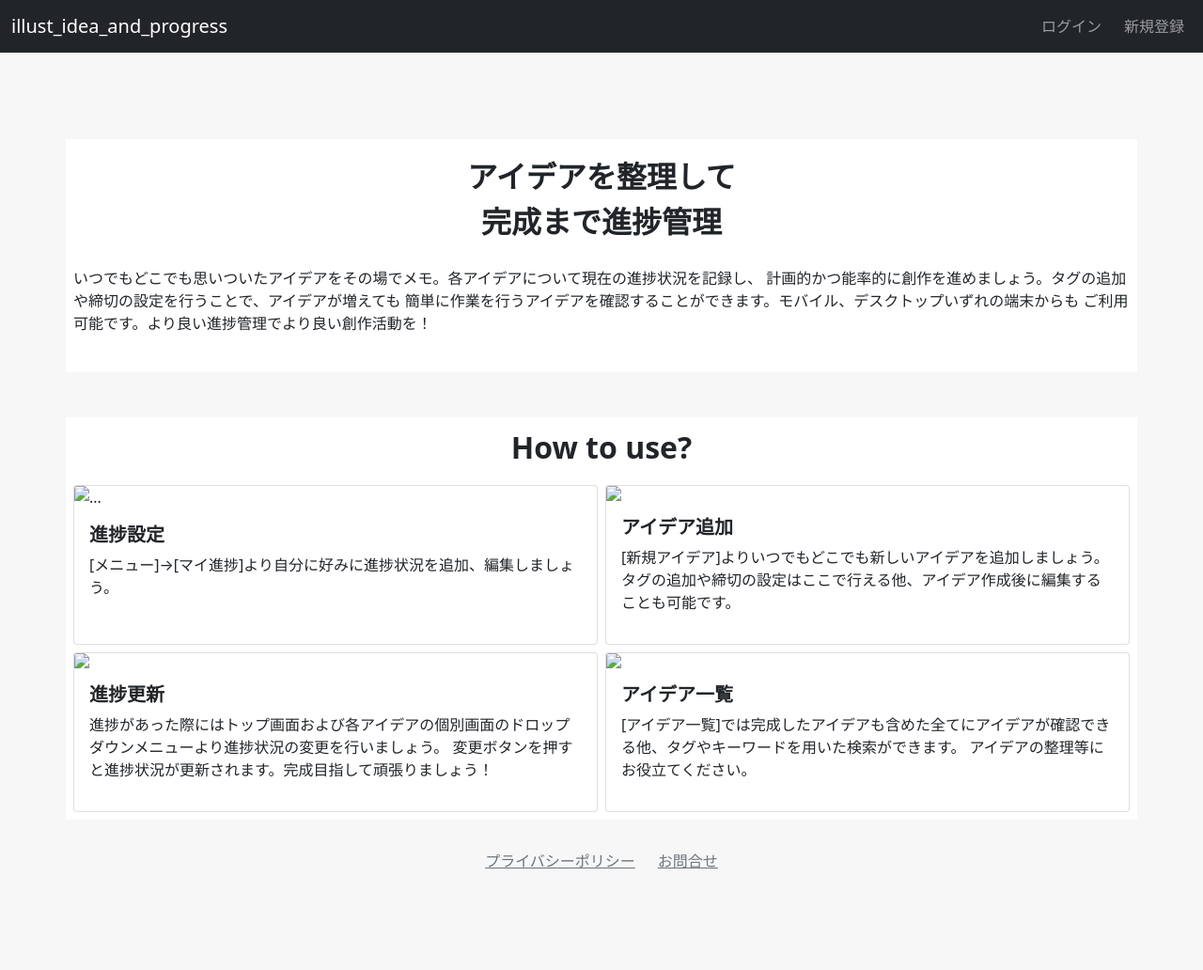
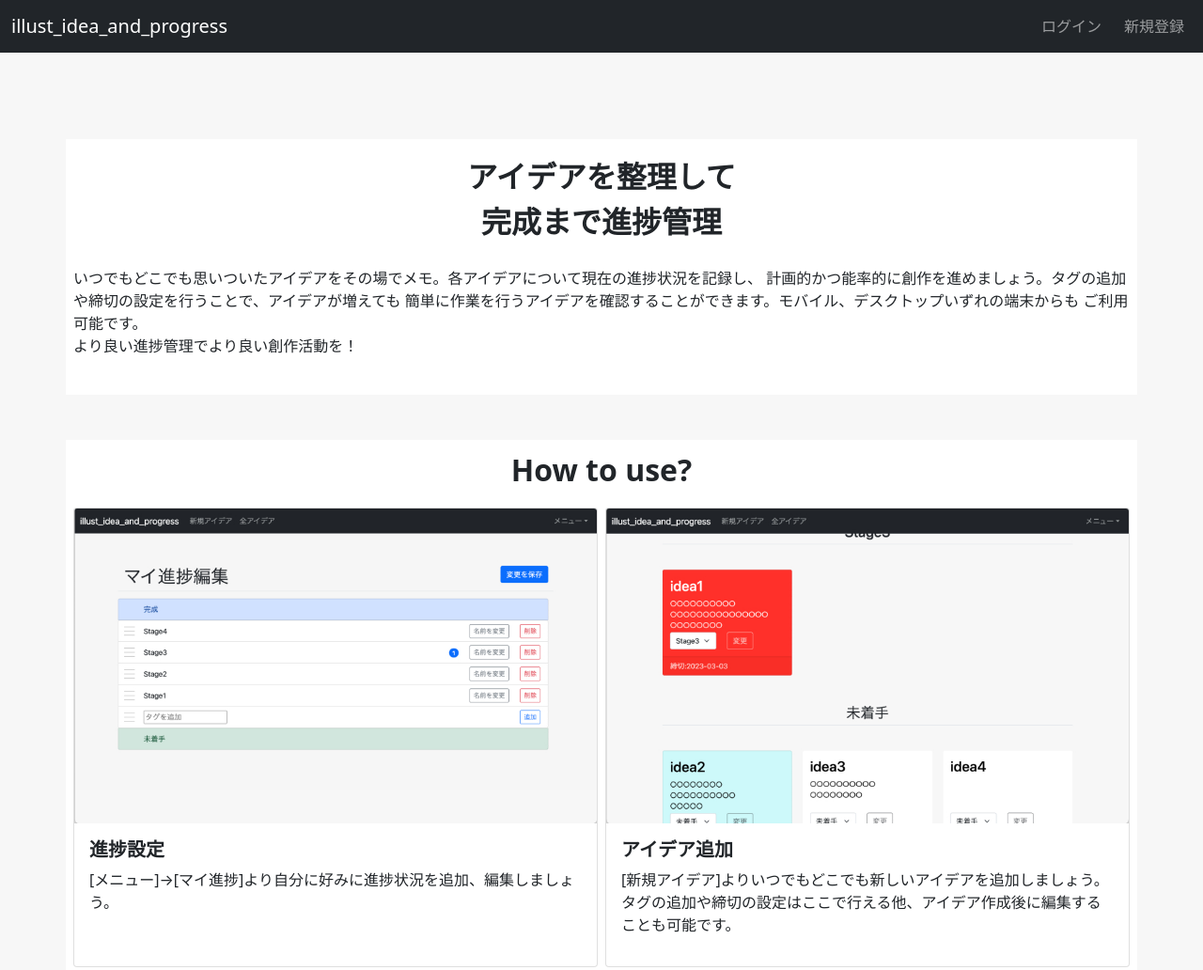
Before and after one commit to poketyuu/illust_idea_and_progress, a website: page build/static_html/index.html in a window 1280 px wide. Shown: the top 1032 px of the page at 94% size. Before the commit the page ends 944 px from the top, so only its background shows below. Drawn offline with nearby package versions, Linux system fonts and the light colour scheme.

Commit message:
add img to top page

```diff
--- a/build/static_html/index.html
+++ b/build/static_html/index.html
@@ -49,7 +49,7 @@
                         <p>いつでもどこでも思いついたアイデアをその場でメモ。各アイデアについて現在の進捗状況を記録し、
                             計画的かつ能率的に創作を進めましょう。タグの追加や締切の設定を行うことで、アイデアが増えても
                             簡単に作業を行うアイデアを確認することができます。モバイル、デスクトップいずれの端末からも
-                            ご利用可能です。より良い進捗管理でより良い創作活動を！
+                            ご利用可能です。<br>より良い進捗管理でより良い創作活動を！
                         </p>
                     </div>
                 </div>
@@ -65,7 +65,7 @@
                 <div class="row row-cols-1 row-cols-md-2 g-2">
                     <div class="col">
                         <div class="card h-100 mb-3">
-                            <img src="..." class="card-img-top" alt="...">
+                            <img src="/img/img_mypage.jpg" class="card-img-top" alt="...">
                             <div class="card-body">
                                 <h5 class="card-title">進捗設定</h5>
                                 <p class="card-text">
@@ -76,7 +76,7 @@
                     </div>
                     <div class="col">
                         <div class="card h-100 mb-3">
-                            <img src="..." class="card-img-top">
+                            <img src="/img/img_idea.jpg" class="card-img-top">
                             <div class="card-body">
                                 <h5 class="card-title">アイデア追加</h5>
                                 <p class="card-text">
@@ -88,7 +88,7 @@
                     </div>
                     <div class="col">
                         <div class="card h-100 mb-3">
-                            <img class="card-img-top" src="...">
+                            <img class="card-img-top" src="/img/img_state.jpg">
                             <div class="card-body">
                                 <h5 class="card-title">進捗更新</h5>
                                 <p class="card-text">
@@ -100,7 +100,7 @@
                     </div>
                     <div class="col">
                         <div class="card h-100 mb-3">
-                            <img class="card-img-top" src="...">
+                            <img class="card-img-top" src="/img/img_tag.jpg">
                             <div class="card-body">
                                 <h5 class="card-title">アイデア一覧</h5>
                                 <p class="card-text">
```
Also changed, not shown: 1 other file.
